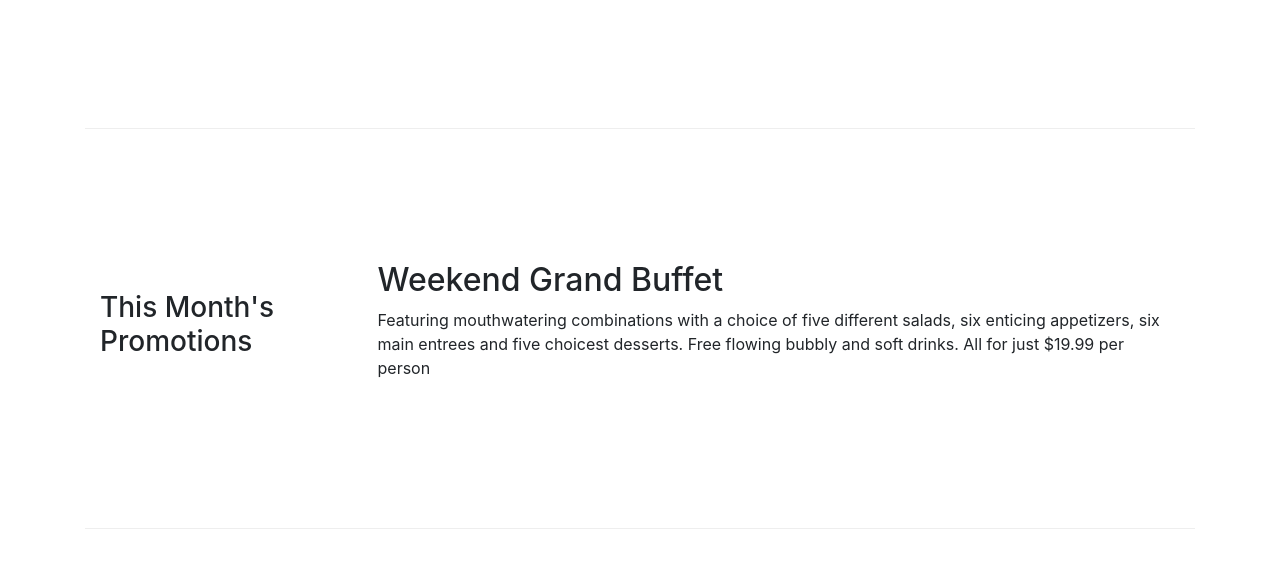
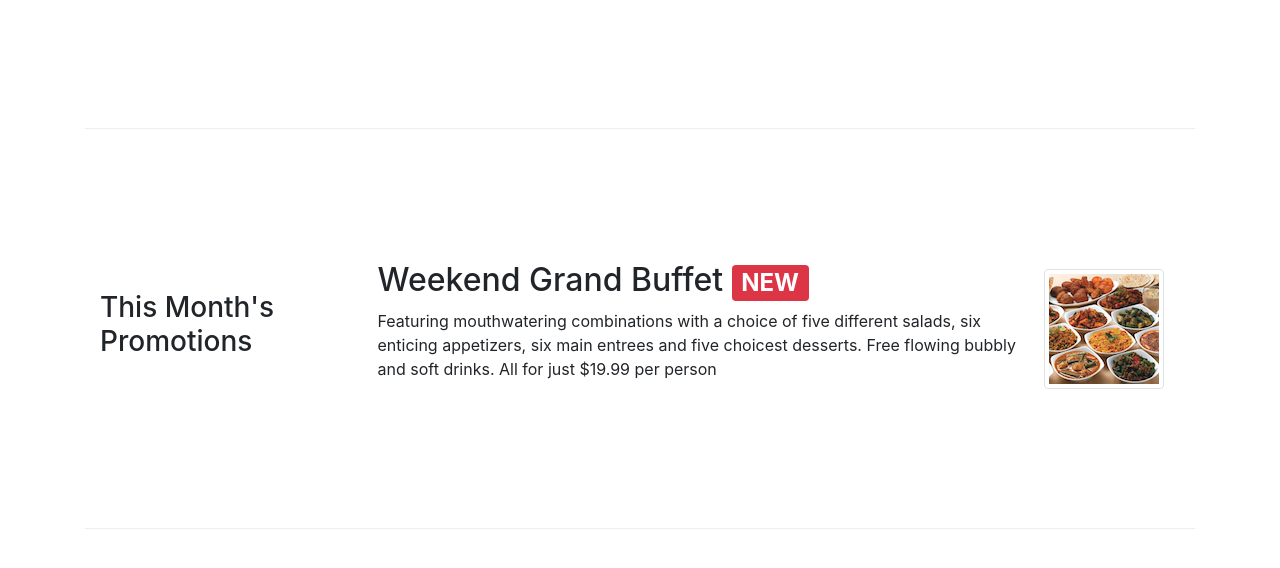
Before and after one commit to dmytro72/BootstrapTraining, a website: page index.html in a window 1280 px wide. Shown: the part 584-1152 px from the top of the page. Drawn offline with nearby package versions, Linux system fonts and the light colour scheme.

Commit message:
Add Media and Badge to index.html

```diff
--- a/index.html
+++ b/index.html
@@ -83,8 +83,16 @@
         <h3>This Month's Promotions</h3>
       </div>
       <div class="col-sm col-md">
-        <h2>Weekend Grand Buffet</h2>
-        <p class="hidden-xs-down">Featuring mouthwatering combinations with a choice of five different salads, six enticing appetizers, six main entrees and five choicest desserts. Free flowing bubbly and soft drinks. All for just $19.99 per person </p>
+        <div class="media">
+          <div class="media-body">
+            <h2 class="mt-0">Weekend Grand Buffet
+              <span class="badge badge-danger">NEW</span>
+            </h2>
+            <p class="hidden-xs-down">Featuring mouthwatering combinations with a choice of five different salads, six enticing appetizers, six main entrees and five choicest desserts. Free flowing bubbly and soft drinks. All for just $19.99 per person </p>
+          </div>
+          <img class="d-flex mr-3 img-thumbnail align-self-center"
+               src="img/buffet.png" alt="Grand Buffet">
+        </div>
       </div>
     </div>
 
```
